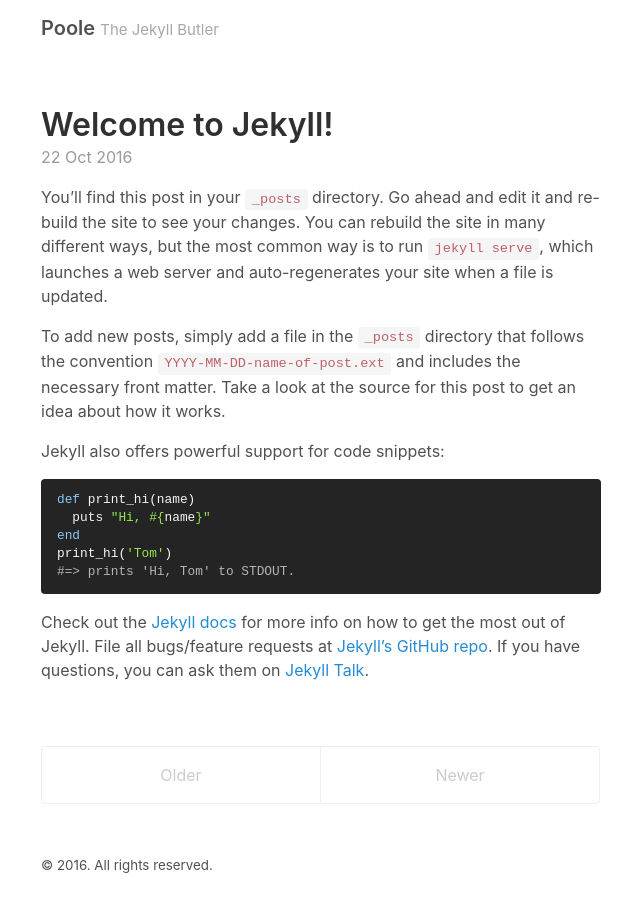
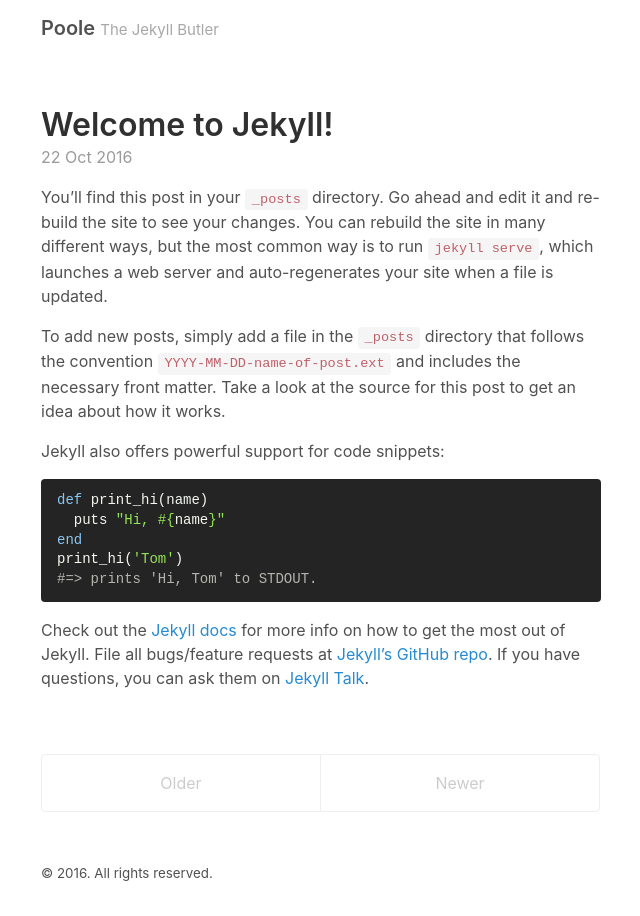
Before and after one commit to chongkong/chongkong.github.io, a Jekyll site: the page built from index.html, in a window 1280 px wide. Shown: the whole page, without its empty margins (319-959 px from the left). Built offline with Jekyll 4.4.1, drawn with Linux system fonts in a browser that asks for light colours; the list of posts is cut into pages by our own code.

Commit message:
Use 14px as font-size of code snippet

```diff
--- a/_sass/_code.scss
+++ b/_sass/_code.scss
@@ -33,7 +33,7 @@
   margin-bottom: 1rem;
   margin-left: 0;
   margin-right: 0;
-  font-size: 0.8rem !important;
+  font-size: 14px !important;
   line-height: 1.4;
   background-color: #242424;
   border-radius: .25rem;
```
